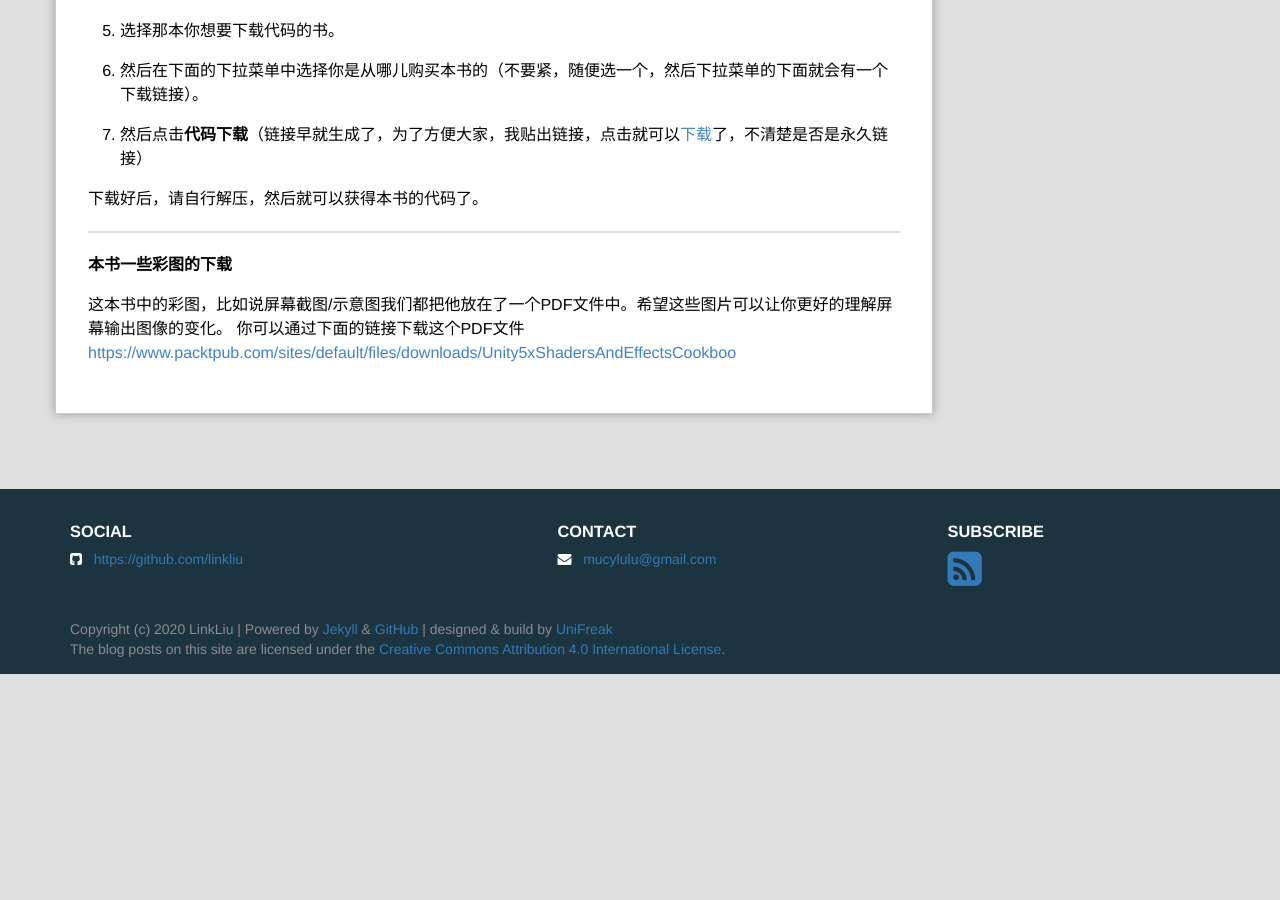
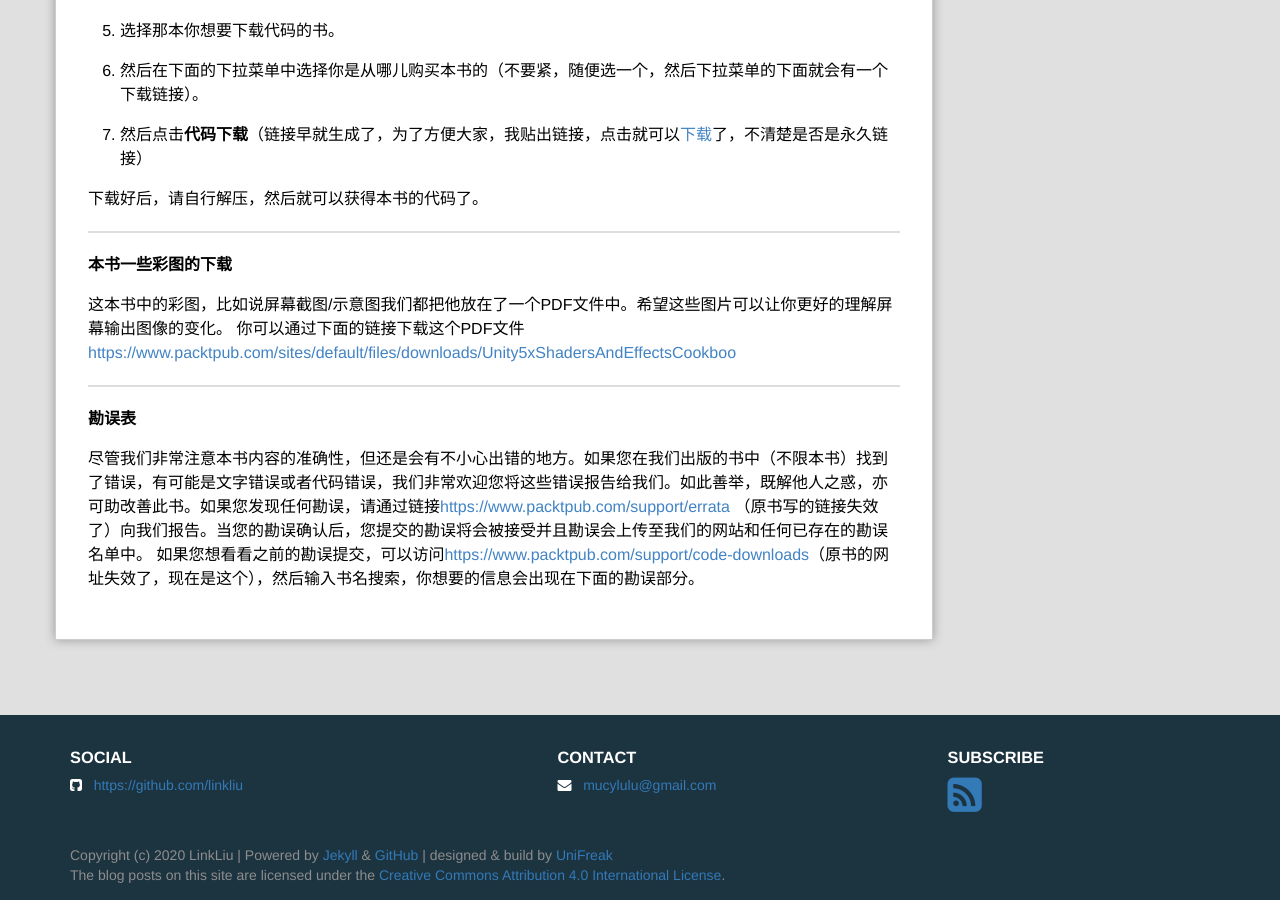
Before and after one commit to linkliu/tech-landscape, a Jekyll site: the page built from _posts/2020-08-04-Unity 5.x Shaders and Effects Cookbook中文版翻译（第二版）.md, in a window 1280 px wide and 900 px high, scrolled down 17984 px. Built offline with Jekyll 4.4.1, drawn with Linux system fonts in a browser that asks for light colours; comment, search, counter and statistics services are not loaded; before the commit the page ends 18658 px from its top, so only the background shows below that.

Commit message:
勘误表

```diff
--- a/_posts/2020-08-04-Unity 5.x Shaders and Effects Cookbook中文版翻译（第二版）.md
+++ b/_posts/2020-08-04-Unity 5.x Shaders and Effects Cookbook中文版翻译（第二版）.md
@@ -53,7 +53,7 @@ tags: [U3D, Shader,Cookbook,中文版]
 
   - [本书一些彩图的下载](#downloadPDF)
 
-  - 勘误表
+  - [勘误表](#errata)
 
   - 版权
 
@@ -879,3 +879,15 @@ void surf (Input IN, inout SurfaceOutput o)
 **本书一些彩图的下载**
 
 这本书中的彩图，比如说屏幕截图/示意图我们都把他放在了一个PDF文件中。希望这些图片可以让你更好的理解屏幕输出图像的变化。 你可以通过下面的链接下载这个PDF文件[https://www.packtpub.com/sites/default/files/downloads/Unity5xShadersAndEffectsCookboo](https://static.packt-cdn.com/downloads/Unity5xShadersAndEffectsCookbook_SecondEdition_Graphics.pdf)
+
+
+
+
+
+***
+
+<span id="errata"></span>
+
+**勘误表**
+
+尽管我们非常注意本书内容的准确性，但还是会有不小心出错的地方。如果您在我们出版的书中（不限本书）找到了错误，有可能是文字错误或者代码错误，我们非常欢迎您将这些错误报告给我们。如此善举，既解他人之惑，亦可助改善此书。如果您发现任何勘误，请通过链接[https://www.packtpub.com/support/errata](https://www.packtpub.com/support/errata) （原书写的链接失效了）向我们报告。当您的勘误确认后，您提交的勘误将会被接受并且勘误会上传至我们的网站和任何已存在的勘误名单中。 如果您想看看之前的勘误提交，可以访问[https://www.packtpub.com/support/code-downloads](https://www.packtpub.com/support/code-downloads)（原书的网址失效了，现在是这个），然后输入书名搜索，你想要的信息会出现在下面的勘误部分。
```
